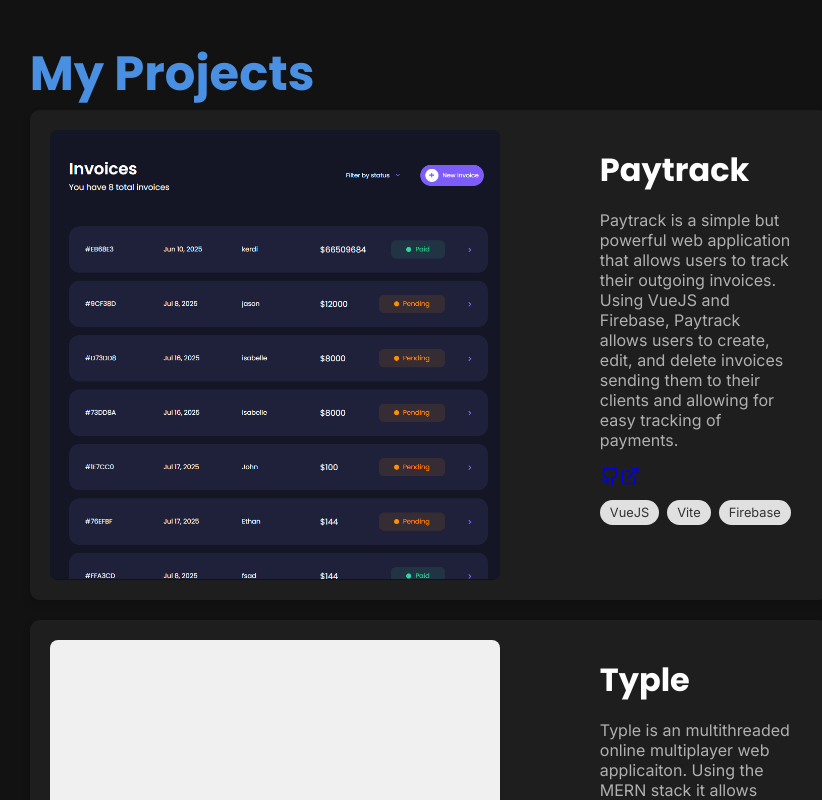
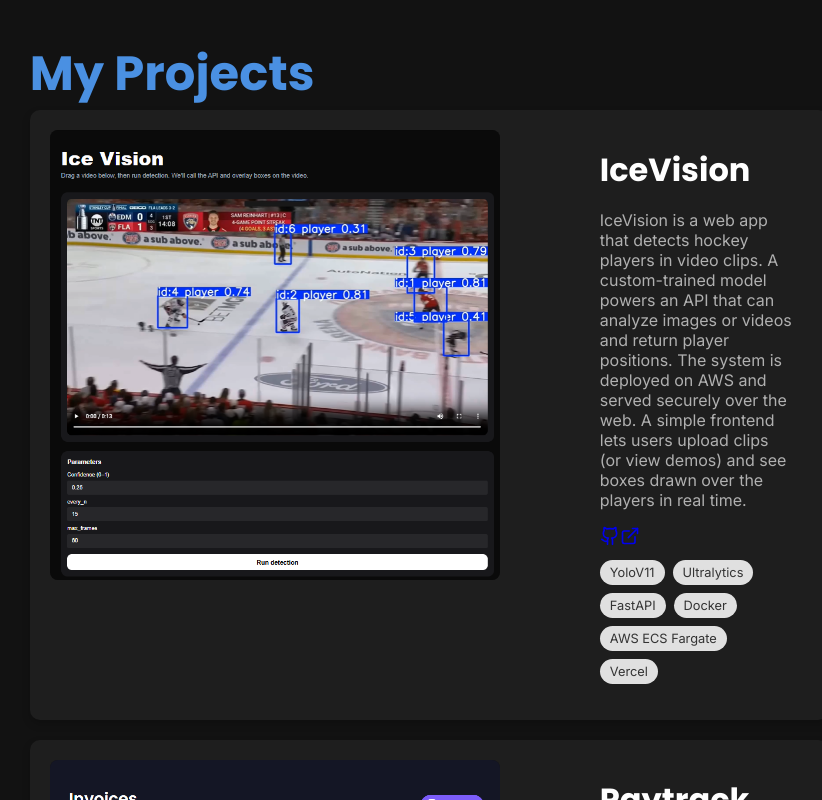
Before and after one commit to brandonChan04/personalWebsite, a React (Create React App) app: page / in a window 1280 px wide. Shown: the part 1180-1980 px from the top of the page, without its empty margins (231-1053 px from the left). Built offline with nearby package versions, Linux system fonts and the light colour scheme.

Commit message:
added iceVision

```diff
--- a/src/pages/projects-page/projects-page.component.jsx
+++ b/src/pages/projects-page/projects-page.component.jsx
@@ -6,10 +6,26 @@
 import recordKeeper from "../../images/record_keeper.png";
 import typle from "../../images/typle.png";
 import paytrack from "../../images/paytrack.png";
+import icevision from "../../images/icevision.png"
 import "./projects-page.component.css"
 
 const ProjectsPage = () => {
   const projectList = [
+    {
+      name: "IceVision",
+      description: "IceVision is a web app that detects hockey players in video clips. A custom-trained model powers an API that can analyze images or videos and return player positions. The system is deployed on AWS and served securely over the web. A simple frontend lets users upload clips (or view demos) and see boxes drawn over the players in real time.",
+      image: icevision,
+      github: "https://github.com/brandonChan04/paytrack",
+      website: "https://ice-vision-frontend.vercel.app/",
+      tags: [
+        'YoloV11',
+        'Ultralytics',
+        'FastAPI',
+        'Docker',
+        'AWS ECS Fargate',
+        'Vercel'
+      ]
+    },
     {
       name: "Paytrack",
       description: "Paytrack is a simple but powerful web application that allows users to track their outgoing invoices. Using VueJS and Firebase, Paytrack allows users to create, edit, and delete invoices sending them to their clients and allowing for easy tracking of payments.",
```
Also changed, not shown: src/images/icevision.png (added).
